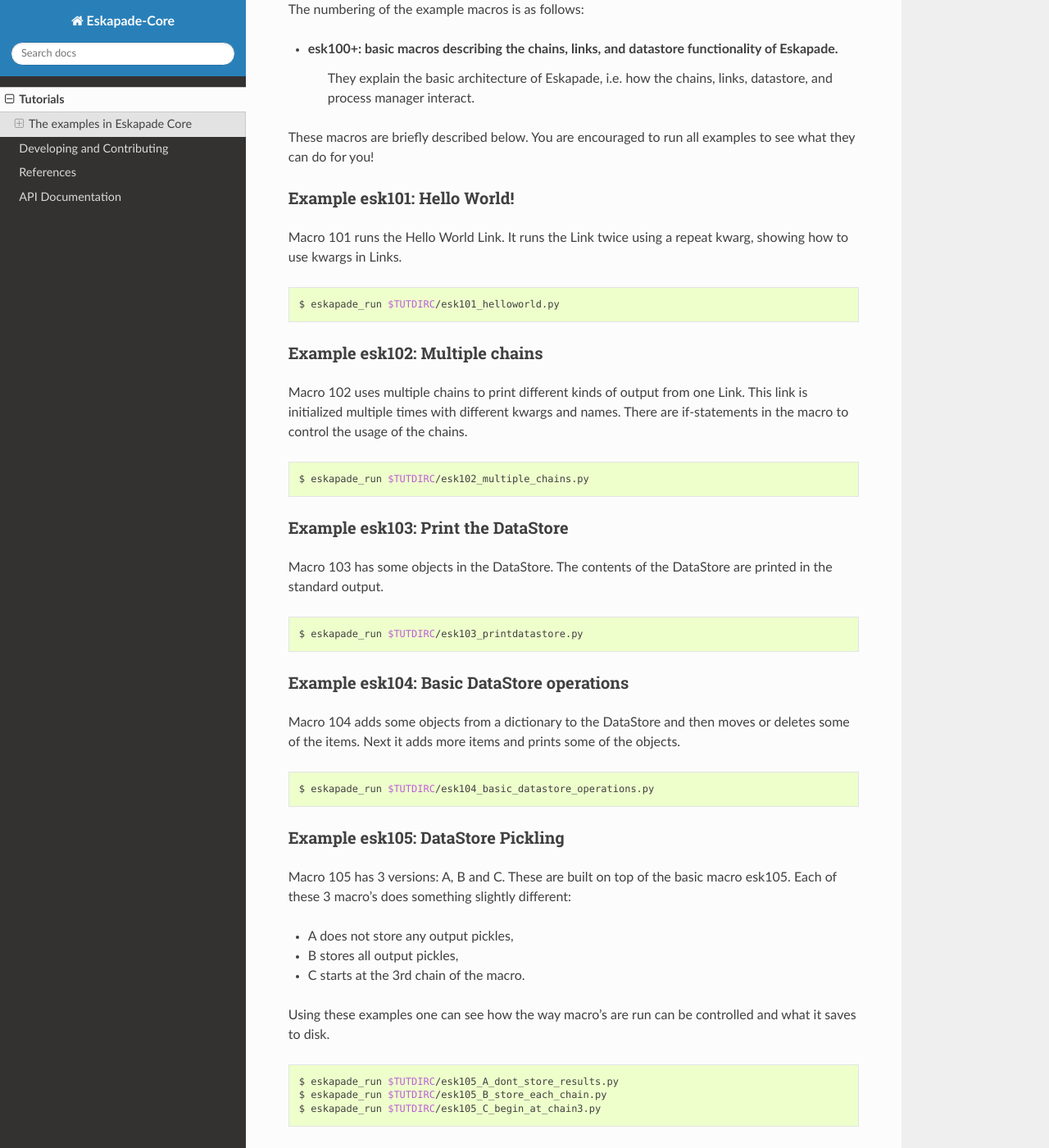
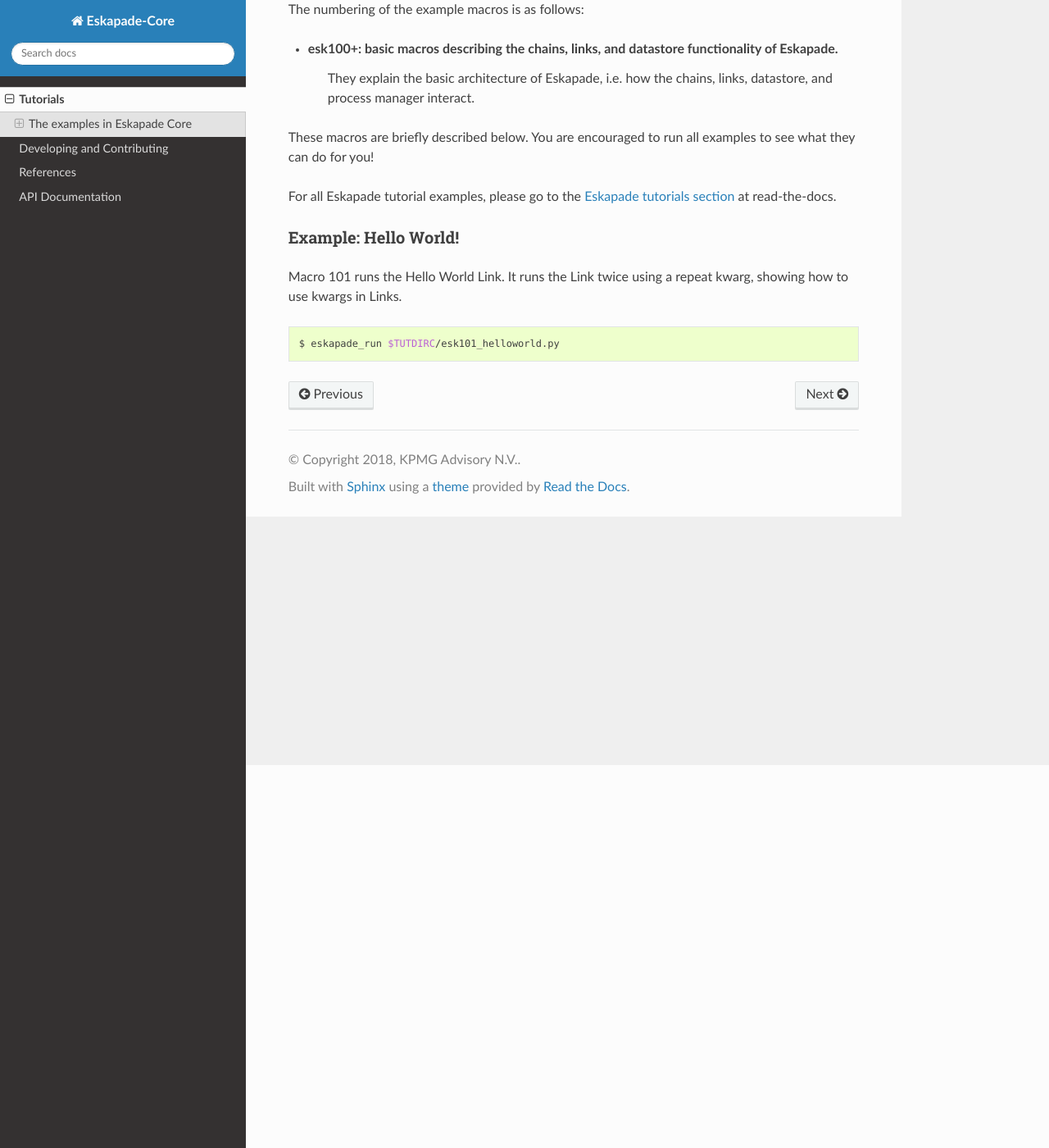
Before and after one commit to KaveIO/Eskapade-Core, a Sphinx documentation site: the page built from docs/source/tutorials.rst, in a window 1280 px wide and 1400 px high, scrolled down 467 px. Shown: the whole window at 82% size. Built offline with Sphinx 7.4.7 and the Read the Docs theme 2.0.0, drawn with Linux system fonts in a browser that asks for light colours; the version number could not be read and is left out; some of the changed text lies outside the part shown.

Commit message:
Update of tutorials section
Refers to the Eskapade read-the-docs page for all tutorials.

```diff
--- a/docs/source/tutorials.rst
+++ b/docs/source/tutorials.rst
@@ -2,7 +2,7 @@
 Tutorials
 =========
 
-This section contains materials on how to use Eskapade-Core.
+This section briefly describes how to run Eskapade-Core.
 All command examples can be run from any directory with write access.
 For more in depth explanations on the functionality of the code-base,
 try the `API docs <code.html>`_.
@@ -29,118 +29,14 @@
 These macros are briefly described below.
 You are encouraged to run all examples to see what they can do for you!
 
+For all Eskapade tutorial examples, please go to the `Eskapade tutorials section <http://eskapade.readthedocs.io/en/latest/tutorials.html>`_ at read-the-docs.
 
 
-Example esk101: Hello World!
-~~~~~~~~~~~~~~~~~~~~~~~~~~~~
+Example: Hello World!
+~~~~~~~~~~~~~~~~~~~~~
 
 Macro 101 runs the Hello World Link. It runs the Link twice using a repeat kwarg, showing how to use kwargs in Links.
 
 .. code-block:: bash
 
   $ eskapade_run $TUTDIRC/esk101_helloworld.py
-
-
-Example esk102: Multiple chains
-~~~~~~~~~~~~~~~~~~~~~~~~~~~~~~~
-
-Macro 102 uses multiple chains to print different kinds of output from one Link. This link is initialized multiple
-times with different kwargs and names. There are if-statements in the macro to control the usage of the chains.
-
-.. code-block:: bash
-
-  $ eskapade_run $TUTDIRC/esk102_multiple_chains.py
-
-
-Example esk103: Print the DataStore
-~~~~~~~~~~~~~~~~~~~~~~~~~~~~~~~~~~~
-
-Macro 103 has some objects in the DataStore. The contents of the DataStore are printed in the standard output.
-
-.. code-block:: bash
-
-  $ eskapade_run $TUTDIRC/esk103_printdatastore.py
-
-
-Example esk104: Basic DataStore operations
-~~~~~~~~~~~~~~~~~~~~~~~~~~~~~~~~~~~~~~~~~~
-
-Macro 104 adds some objects from a dictionary to the DataStore and then moves or deletes some of the items. Next it
-adds more items and prints some of the objects.
-
-.. code-block:: bash
-
-  $ eskapade_run $TUTDIRC/esk104_basic_datastore_operations.py
-
-
-Example esk105: DataStore Pickling
-~~~~~~~~~~~~~~~~~~~~~~~~~~~~~~~~~~
-
-Macro 105 has 3 versions: A, B and C. These are built on top of the basic macro esk105. Each of these 3 macro's does
-something slightly different:
-
-* A does not store any output pickles,
-* B stores all output pickles,
-* C starts at the 3rd chain of the macro.
-
-Using these examples one can see how the way macro's are run can be controlled and what it saves to disk.
-
-.. code-block:: bash
-
-  $ eskapade_run $TUTDIRC/esk105_A_dont_store_results.py
-  $ eskapade_run $TUTDIRC/esk105_B_store_each_chain.py
-  $ eskapade_run $TUTDIRC/esk105_C_begin_at_chain3.py
-
-
-Example esk106: Command line arguments
-~~~~~~~~~~~~~~~~~~~~~~~~~~~~~~~~~~~~~~
-
-Macro 106 shows us how command line arguments can be used to control the chains in a macro. By adding the arguments
-from the message inside of the macro we can see that the chains are not run.
-
-.. code-block:: bash
-
-  $ eskapade_run $TUTDIRC/esk106_cmdline_options.py
-
-
-Example esk107: Chain loop
-~~~~~~~~~~~~~~~~~~~~~~~~~~
-
-Example 107 adds a chain to the macro and using a repeater Link it repeats the chain 10 times in a row.
-
-.. code-block:: bash
-
-  $ eskapade_run $TUTDIRC/esk107_chain_looper.py
-
-
-Example esk108: Event loop
-~~~~~~~~~~~~~~~~~~~~~~~~~~
-
-Example 108 processes a textual data set, to loop through every word and do a Map and Reduce operation on the data set.
-Finally a line printer prints out the result.
-
-.. code-block:: bash
-
-  $ source $TUTDIRC/esk108_eventlooper.sh
-
-
-Example esk109: Debugging tips
-~~~~~~~~~~~~~~~~~~~~~~~~~~~~~~
-
-This macro illustrates basic debugging features of Eskapade.
-The macro shows how to start a python session while
-running through the chains, and also how to break out of a chain.
-
-.. code-block:: bash
-
-  $ eskapade_run $TUTDIRC/esk109_debugging_tips.py
-
-
-Example esk110: Code profiling
-~~~~~~~~~~~~~~~~~~~~~~~~~~~~~~
-
-This macro demonstrates how to run Eskapade with code profiling turned on.
-
-.. code-block:: bash
-
-  $ eskapade_run $TUTDIRC/esk110_code_profiling.py
```
Also changed, not shown: README.rst (+4 -4 lines).
